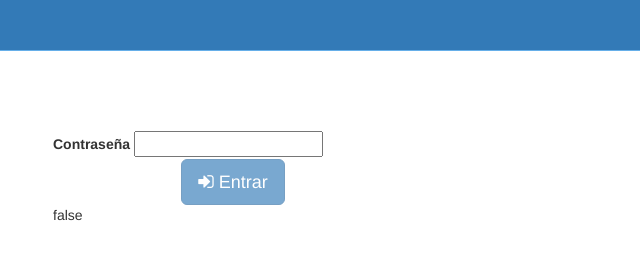
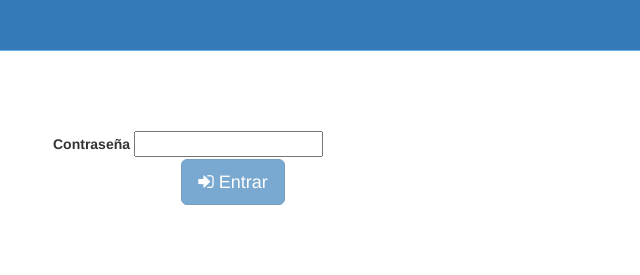
Before and after one commit to juan-vg/perdigueros-tweetmanager, a plain HTML site: page frontend/admin-login-panel.html in a window 1280 px wide. Shown: the top 275 px of the page, 407-1047 px from the left. Drawn offline with nearby package versions, Linux system fonts and the light colour scheme.

Commit message:
v1.3 fix

```diff
--- a/frontend/admin-login-panel.html
+++ b/frontend/admin-login-panel.html
@@ -52,7 +52,6 @@
    					<span ng-show="pwdError"><br />Contraseña incorrecta</span>
        				<br />
    					<button type="submit" class="btn btn-primary btn-lg center-block" ng-click="checkPwd()" ng-disabled="!myForm.$valid"><i class="fa fa-sign-in" aria-hidden="true"></i>&nbsp;Entrar</button>
-   					{{pwdError}}
 				</form>
         </div>
     </div>
```
